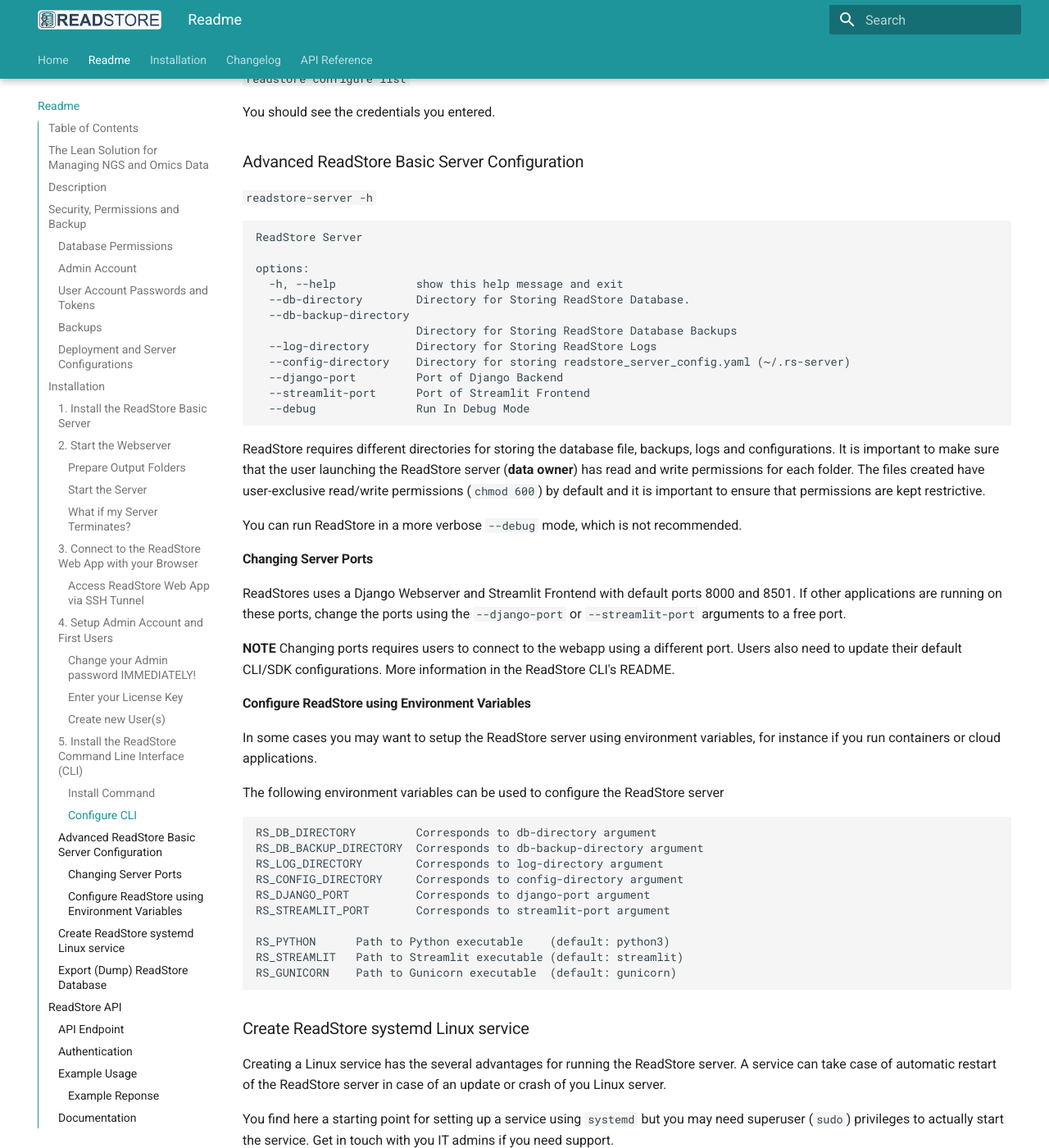
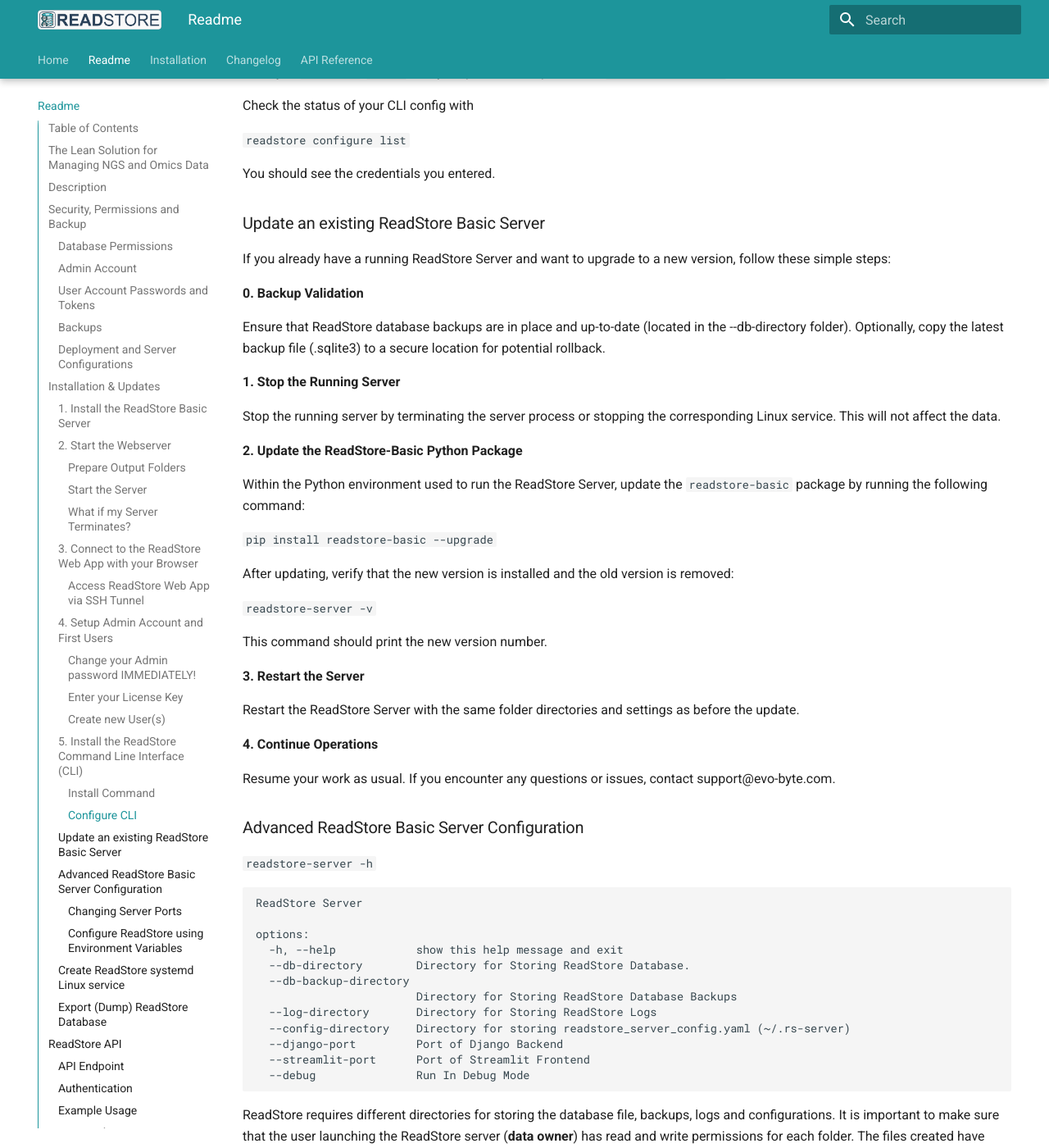
Before and after one commit to EvobyteDigitalBiology/readstore, an MkDocs documentation site: the page built from docs/readme.md, in a window 1280 px wide and 1400 px high, scrolled down 7448 px. Shown: the whole window at 82% size. Built offline with MkDocs 1.6.1 and Material for MkDocs 9.7.7, drawn with Linux system fonts in a browser that asks for light colours; some of the changed text lies outside the part shown.

Commit message:
Doc: Update

```diff
--- a/docs/readme.md
+++ b/docs/readme.md
@@ -1,7 +1,6 @@
 ![GitHub Release](https://img.shields.io/github/v/release/EvobyteDigitalBiology/readstore)
 ![PyPI - Version](https://img.shields.io/pypi/v/readstore-basic)
 ![Build Status](https://img.shields.io/badge/build-passing-brightgreen)
-
 
 # ReadStore Basic
 
@@ -25,8 +24,9 @@
 - [Description](#description)
 - [Security, Permissions and Backup](#backup)
 - [Installation](#installation)
+    - [Update an existing ReadStore Server](#update)
     - [Advanced Server Configuration](#advancedconfig)
-    - [Configure systemd service](#systemd)
+    - [Configure systemd Service](#systemd)
     - [Export Database to File](#export_dump)
 - [ReadStore API](#api)
 - [Usage](#usage)
@@ -109,9 +109,11 @@
 
 If you need a ReadStore version with more advanced permission and group management, database server support, or customization for your infrastructure, please reach out.
 
-## Installation
+## Installation & Updates
 
 **NOTE** Check the [Installation Guide](installation.md) for more information and common sources of errors or contact support@evo-byte.com in case of technical problems. We will certainly find a solution.
+
+More information on [updating](#update) a running ReadStore server can be found below.
 
 ### 1. Install the ReadStore Basic Server
 
@@ -261,6 +263,38 @@
 `readstore configure list`
 
 You should see the credentials you entered.
+
+### Update an existing ReadStore Basic Server<a id="update"></a>
+
+If you already have a running ReadStore Server and want to upgrade to a new version, follow these simple steps:
+
+**0. Backup Validation**
+
+Ensure that ReadStore database backups are in place and up-to-date (located in the --db-directory folder). Optionally, copy the latest backup file (.sqlite3) to a secure location for potential rollback.
+
+**1. Stop the Running Server**
+
+Stop the running server by terminating the server process or stopping the corresponding Linux service. This will not affect the data.
+
+**2. Update the ReadStore-Basic Python Package**
+
+Within the Python environment used to run the ReadStore Server, update the `readstore-basic` package by running the following command:
+
+`pip install readstore-basic --upgrade`
+
+After updating, verify that the new version is installed and the old version is removed:
+
+`readstore-server -v`
+
+This command should print the new version number.
+
+**3. Restart the Server**
+
+Restart the ReadStore Server with the same folder directories and settings as before the update.
+
+**4. Continue Operations**
+
+Resume your work as usual. If you encounter any questions or issues, contact support@evo-byte.com.
 
 ### Advanced ReadStore Basic Server Configuration<a id="advancedconfig"></a>
 
```
